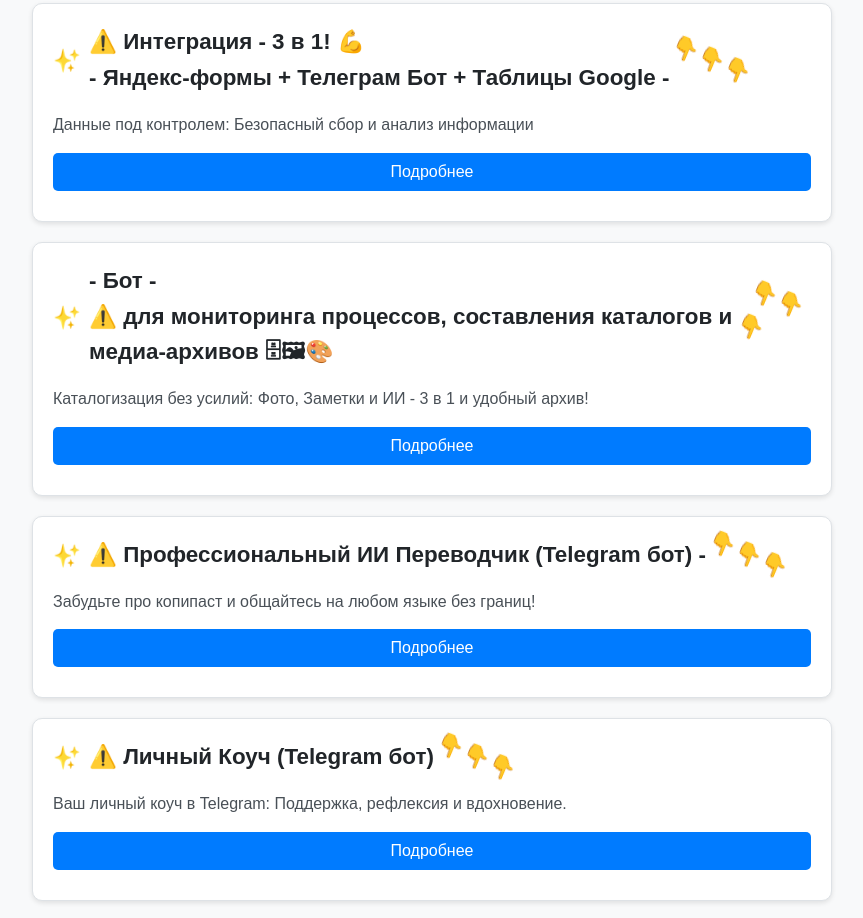
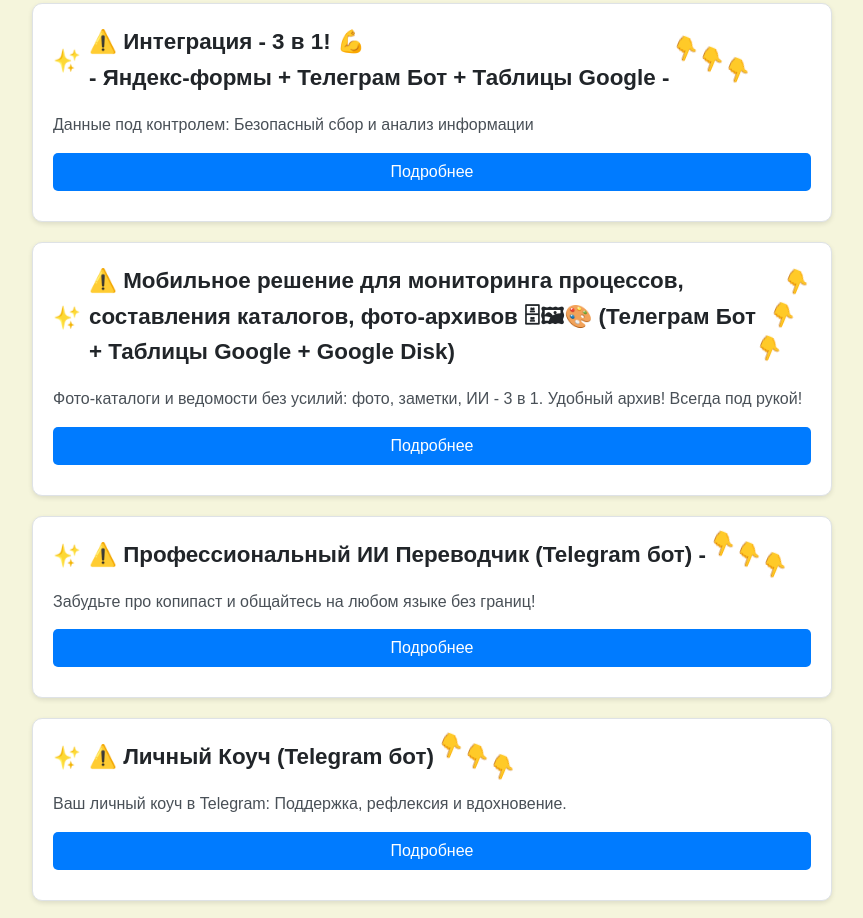
Before and after one commit to FL-temerarius/my-bot-store-upscaled-2, a plain HTML site: page index.html in a window 1280 px wide. Shown: the part 712-1630 px from the top of the page, without its empty margins (208-1071 px from the left). Drawn offline with Linux system fonts and the light colour scheme.

Commit message:
index.html

```diff
--- a/index.html
+++ b/index.html
@@ -11,7 +11,7 @@
       max-width: 800px;
       margin: 20px auto;
       padding: 20px;
-      background: #f8f9fa;
+      background: #f5f5dc; /* Before - #f8f9fa; - very light grey, close to white*/
       color: #333;
       line-height: 1.6;
     }
@@ -71,8 +71,8 @@
     }
 
     @keyframes rotate {
-  from {    transform: rotateZ(0deg); }
-  to {    transform: rotateZ(90deg); }
+     from { transform: rotateZ(0deg); }
+     to { transform: rotateZ(90deg); }
     }
 
     .product-description {
@@ -220,8 +220,8 @@
   </div>
 
   <div class="product" id="product4">
-    <div class="product-title">- Бот - <br>⚠️ для мониторинга процессов, составления каталогов и медиа-архивов 🗄🖼🎨</div>
-    <p class="product-description">Каталогизация без усилий: Фото, Заметки и ИИ - 3 в 1 и удобный архив!</p>
+    <div class="product-title">⚠️ Мобильное решение для мониторинга процессов, составления каталогов, фото-архивов 🗄🖼🎨 (Телеграм Бот + Таблицы Google + Google Disk)</div>
+    <p class="product-description">Фото-каталоги и ведомости без усилий: фото, заметки, ИИ - 3 в 1. Удобный архив! Всегда под рукой!</p>
     <button class="toggle-details-btn">Подробнее</button>
     <div class="details">
       <p><strong>Как работает:</strong> Идеальное решение для вашего бизнеса или для частного использования. Вы набрасываете в бот картинки, фото, скриншоты и комментарии к ним. Бот сохраняет их в таблицу, а также при необходимости - распознает текст на изображении (включая рукописный) и переводит его на русский или английский языки.</p>
@@ -340,7 +340,7 @@
   </div>
 
   <div class="product" id="product14">
-    <div class="product-title">⚠️ Личный Шеф-повар (Telegram бот)/div>
+    <div class="product-title">⚠️ Личный Шеф-повар (Telegram бот)</div>
     <p class="product-description">Секреты шеф-повара у вас в Telegram: Вдохновение, рецепты и лафхаки на каждый день!</p>
     <button class="toggle-details-btn">Подробнее</button>
     <div class="details">
```
